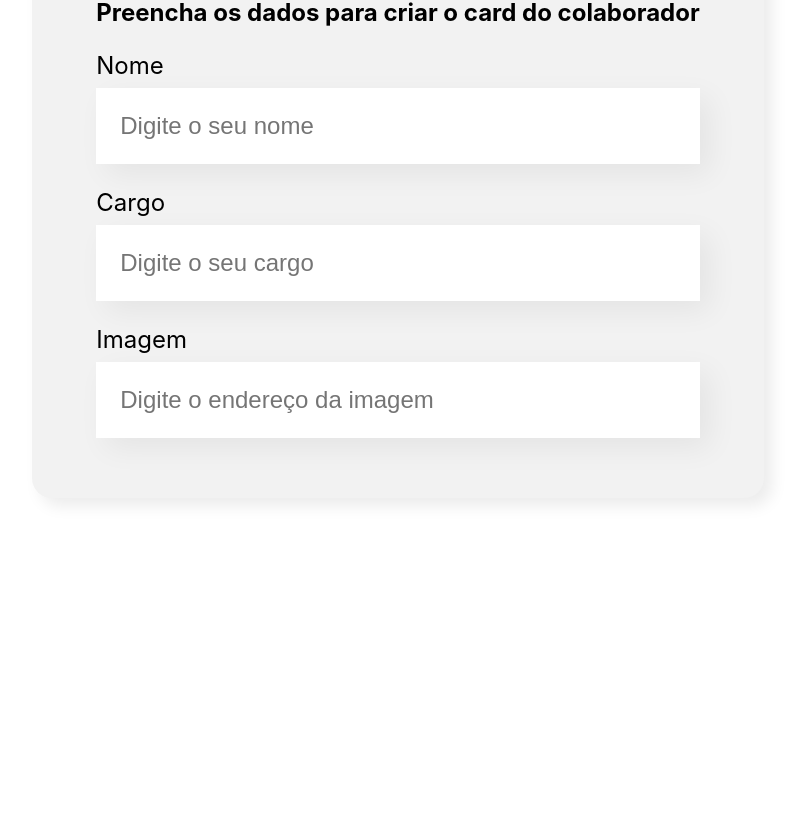
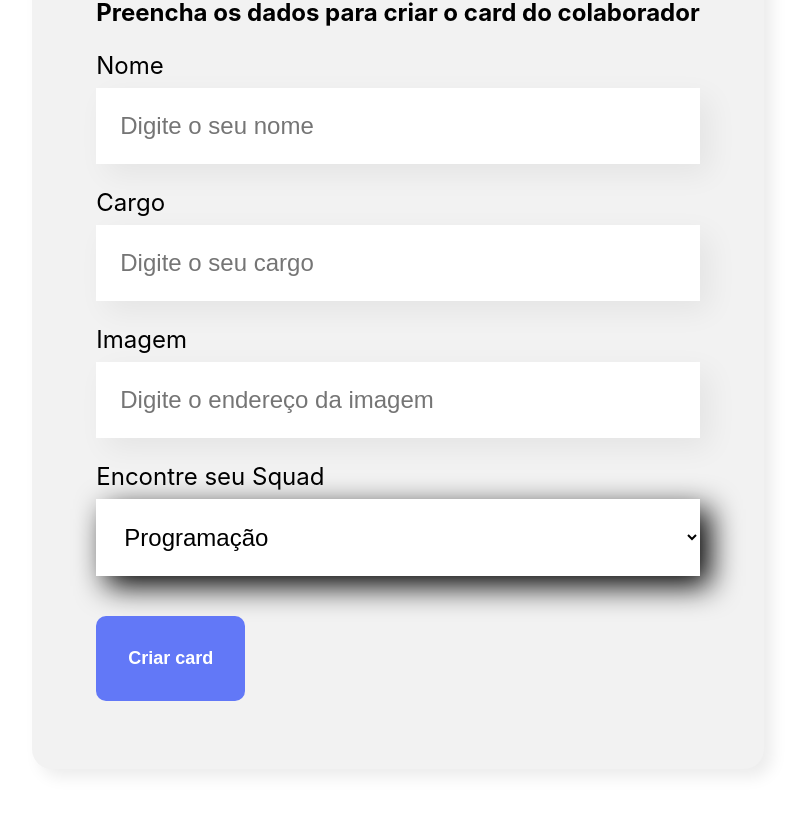
Before and after one commit to dimitriusborges/organo, a React (Create React App) app: page / in a window 1280 px wide. Shown: the part 442-1255 px from the top of the page, without its empty margins (242-1042 px from the left). Before the commit the page ends 1020 px from the top, so only its background shows below. Built offline with nearby package versions, Linux system fonts and the light colour scheme.

Commit message:
hooks and props

```diff
--- /dev/null
+++ b/src/components/Button/Button.css
@@ -0,0 +1,15 @@
+.button {
+    background-color: #6278f7;
+    border-radius: 10px;
+    font-weight: 700;
+    font-size: 18px;
+    padding: 32px;
+    border: none;
+    cursor: pointer;
+    color: #FFF;
+    margin: 32px 0;
+}
+
+.button:hover {
+    color: #95FFD4
+}
--- /dev/null
+++ b/src/components/Button/index.js
@@ -0,0 +1,13 @@
+import  "./Button.css"
+
+const Button = (props) =>{
+
+    //props.children gets all the component children, defined where the component is used
+    return (
+        <button className="button">
+            {props.children}
+        </button>
+    )
+}
+
+export default Button
--- a/src/components/Form/index.js
+++ b/src/components/Form/index.js
@@ -1,14 +1,65 @@
 import './Form.css'
 import TextField from "../TextField";
+import SelectionList from "../SelectionList";
+import Button from "../Button";
+import {useState} from "react";
 
 const Form = () => {
+    const teams = [
+        'Programação',
+        'Front-End',
+        'Data Science',
+        'Devops',
+        'UX e Design',
+        'Mobile',
+        ' Inovação e Gestão'
+    ]
+
+    // //React only changes a component in the DOM if its state, not just its value, changes. To do so
+    // //we create a state var controlled by a hook, which lets you add react state to a function component
+    const[nome, setNome] = useState('')
+    const[cargo, setCargo] = useState('')
+    const[imagem, setImagem] = useState('')
+    const[time, setTime] = useState('')
+
+    const onSaving = (evt) =>{
+        evt.preventDefault()
+        console.log('Form foi submetido', nome, cargo, imagem, time)
+    }
+
     return (
         <section className="masterForm">
-            <form>
+            <form onSubmit={onSaving}>
                 <h2>Preencha os dados para criar o card do colaborador</h2>
-                <TextField label = "Nome" placeholder="Digite o seu nome"/>
-                <TextField label = "Cargo" placeholder="Digite o seu cargo"/>
-                <TextField label = "Imagem" placeholder="Digite o endereço da imagem"/>
+                <TextField
+                    required ={true}
+                    label = "Nome"
+                    placeholder="Digite o seu nome"
+                    val = {nome}
+                    onChanging = {val => setNome(val)}
+                />
+                <TextField required ={true}
+                           label = "Cargo"
+                           placeholder="Digite o seu cargo"
+                           val = {cargo}
+                           onChanging = {val => setCargo(val)}
+                />
+                <TextField
+                    label = "Imagem"
+                    placeholder="Digite o endereço da imagem"
+                    val = {imagem}
+                    onChanging = {val => setImagem(val)}
+                />
+                <SelectionList
+                    required ={true}
+                    label = "Encontre seu Squad"
+                    items = {teams}
+                    val = {time}
+                    onChanging={val => setTime(val)}
+                />
+                <Button>
+                    Criar card
+                </Button>
             </form>
         </section>
     )
--- /dev/null
+++ b/src/components/SelectionList/SelectionList.css
@@ -0,0 +1,20 @@
+.selectionList {
+    display: block;
+    margin-bottom: 8px;
+    font-size: 24px;
+}
+
+.selectionList label {
+    display: block;
+    margin-bottom: 8px;
+    font-size: 24px;
+}
+
+.selectionList select {
+    background-color: #FFF;
+    box-shadow: 10px 10px 30px rgba(0, 0, 0.06);
+    width: 100%;
+    border: none;
+    font-size: 24px;
+    padding: 24px;
+}
--- /dev/null
+++ b/src/components/SelectionList/index.js
@@ -0,0 +1,19 @@
+import "./SelectionList.css"
+
+
+const SelectionList = (props) => {
+
+
+    return (
+        <div className="selectionList">
+            <label>{props.label}</label>
+            <select onChange={evt => props.onChanging(evt.target.value)} required={props.required} value={props.val}>
+                {
+                    props.items.map(item => <option key={item}>{item}</option>)
+                }
+            </select>
+        </div>
+    )
+}
+
+export default SelectionList
--- a/src/components/TextField/index.js
+++ b/src/components/TextField/index.js
@@ -1,11 +1,22 @@
 //React elements must start with Uppercase
 import './TextField.css'
+import {useState} from "react";
 
+/*all react components receives a default, optional readonly argument which can carry a set of values, here called
+"props". So, while calling this component, you can share any number of arguments and all of them will be part of
+props as props.<arg_name_1>, props.<arg_name_2> etc.
+The name props is a convention, you can use any name you wish
+*/
 const TextField = (props) => {
+
+    const onTyping = (evt) => {
+        props.onChanging(evt.target.value)
+    }
+
     return (
         <div className="textField">
             <label>{props.label}</label>
-            <input placeholder={props.placeholder}/>
+            <input value={props.val} onChange={onTyping} required={props.required} placeholder={props.placeholder}/>
         </div>
     )
 }
```
